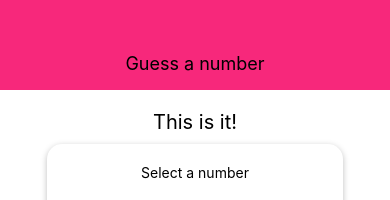
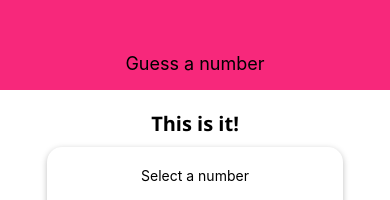
Before and after one commit to kastergarta/react-native-test2, a React Native app: screen / in a window 390 px wide. Shown: the top 200 px of the page. Built offline with nearby package versions, Linux system fonts and the light colour scheme.

Commit message:
adding custom fonts

```diff
--- a/App.js
+++ b/App.js
@@ -1,16 +1,33 @@
 import React, { useState } from 'react';
 import { StyleSheet, Text, View } from 'react-native';
+import * as Font from 'expo-font';
+import {AppLoading} from 'expo';
 
 import Header from './components/Header';
 import StartGameScreen from './screens/StartGameScreen';
 import GameScreen from './screens/GameScreen';
 import GameOverScreen from './screens/GameOverScreen';
 
+const fetchFonts = () => {
+  return Font.loadAsync({
+    'open-sans' : require('./assets/fonts/OpenSans-Regular.ttf'),
+    'open-sans-bold' : require('./assets/fonts/OpenSans-Bold.ttf'),
+  });
+};
 
 export default function App() {
 
   const [userNumber, setUserNumber] = useState();
-  const [guessRounds, setGuessRounds] = useState(0)
+  const [guessRounds, setGuessRounds] = useState(0);
+  const [dataLoaded, setDataLoaded] = useState(false);
+
+  if (!dataLoaded){
+    return <AppLoading
+              startAsync={fetchFonts}
+              onFinish={() => setDataLoaded(true)}
+              onError={(error) => console.log(error)}
+            />
+  }
 
   const configureNewGameHandler = () => {
     setGuessRounds(0);
--- a/package.json
+++ b/package.json
@@ -9,14 +9,15 @@
   },
   "dependencies": {
     "expo": "~37.0.3",
+    "expo-font": "~8.1.0",
     "react": "~16.9.0",
     "react-dom": "~16.9.0",
     "react-native": "https://github.com/expo/react-native/archive/sdk-37.0.1.tar.gz",
     "react-native-web": "~0.11.7"
   },
   "devDependencies": {
-    "babel-preset-expo": "~8.1.0",
-    "@babel/core": "^7.8.6"
+    "@babel/core": "^7.8.6",
+    "babel-preset-expo": "~8.1.0"
   },
   "private": true
 }
--- a/screens/StartGameScreen.js
+++ b/screens/StartGameScreen.js
@@ -108,7 +108,8 @@
     },
     title: {
         fontSize: 20,
-        marginVertical: 10
+        marginVertical: 10,
+        fontFamily: 'open-sans-bold'
     },
     button: {
         width: 100
```
Also changed, not shown: assets/fonts/OpenSans-Bold.ttf (added), assets/fonts/OpenSans-Regular.ttf (added).
